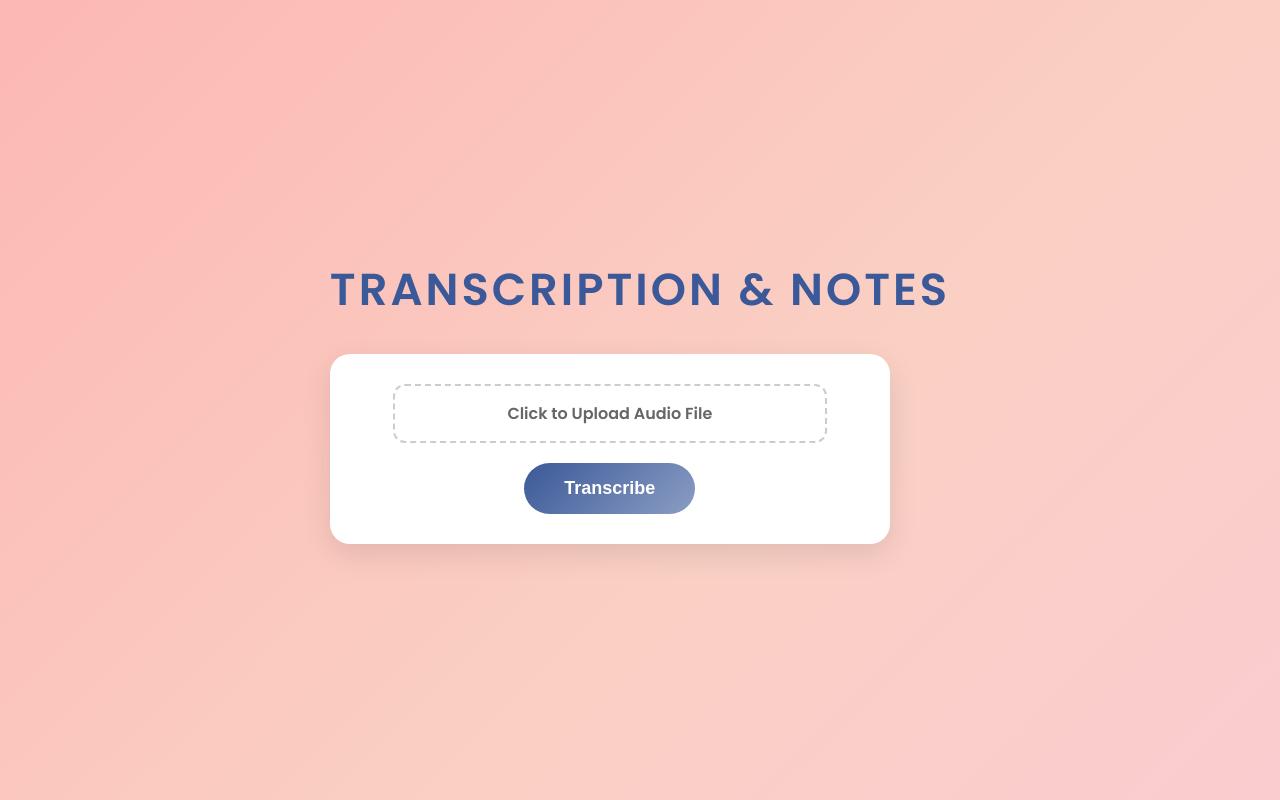
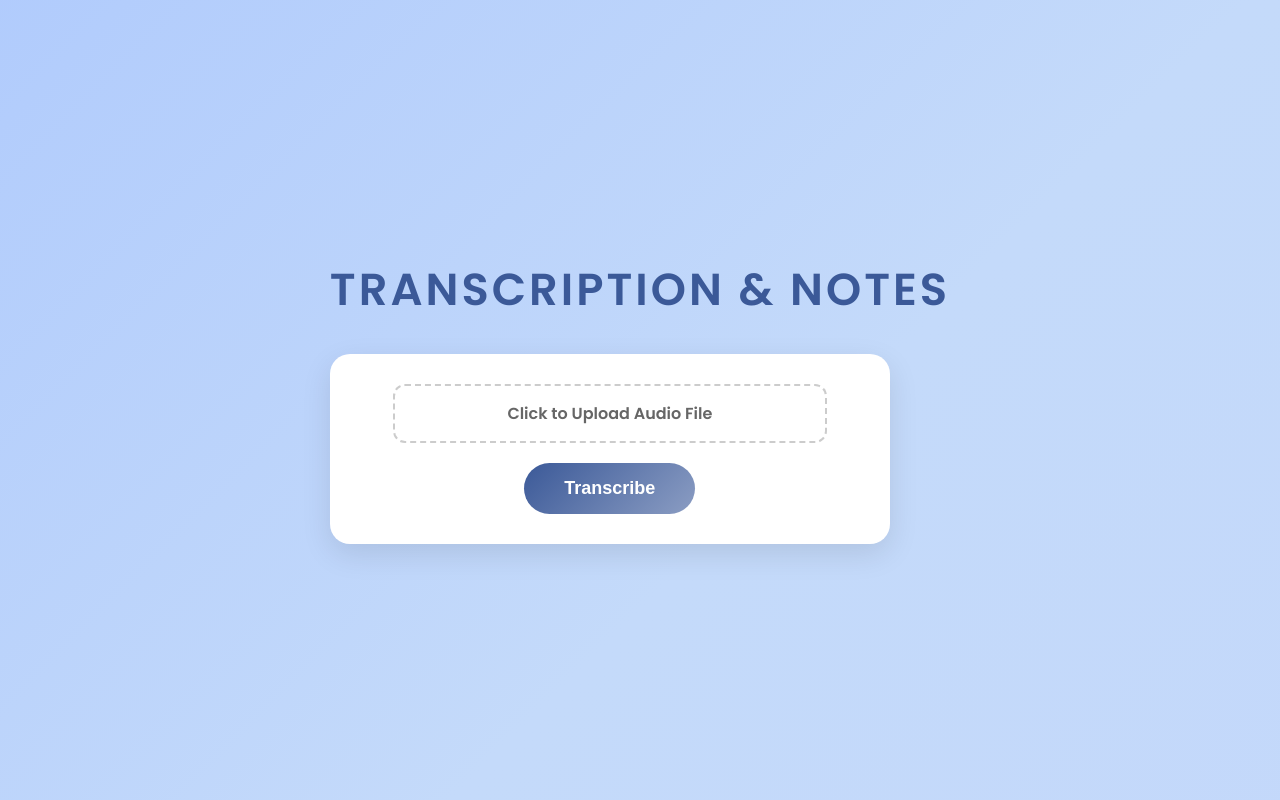
Before and after one commit to Akash2king/Meeting_Notes_Generator, a Flask app: page / in a window 1280 px wide. Run offline with Flask 2, Linux system fonts and the light colour scheme.

Commit message:
UI updated

```diff
--- a/templates/index.html
+++ b/templates/index.html
@@ -9,7 +9,7 @@
         /* General Styles */
         body {
             font-family: 'Poppins', sans-serif;
-            background: linear-gradient(135deg, #ff9a9e, #fad0c4, #fbc2eb, #a18cd1);
+            background: linear-gradient(135deg, #9abaff, #c4dafa, #c2d4fb, #a18cd1);
             background-size: 400% 400%;
             animation: gradientBG 8s ease infinite;
             color: #333;
```
